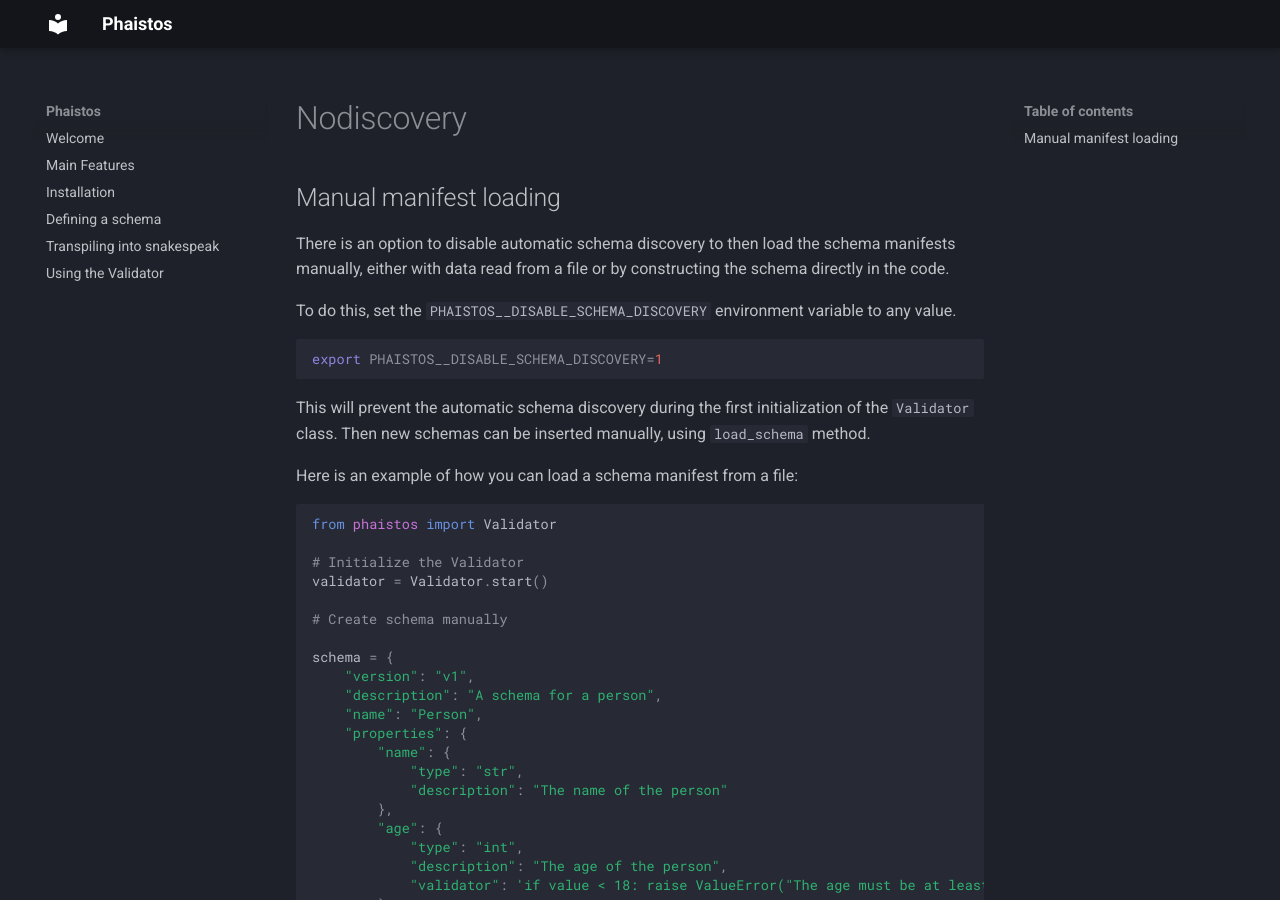
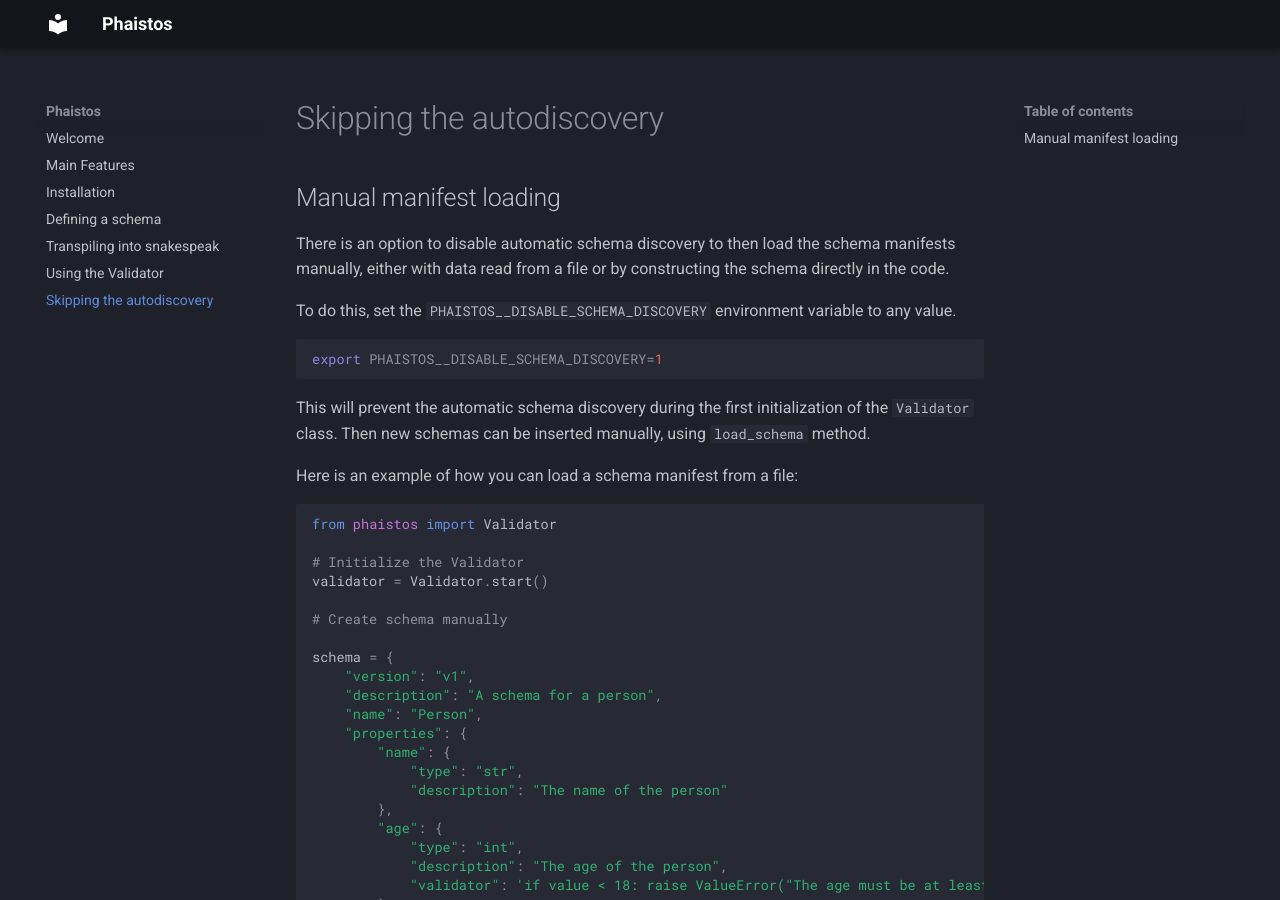
Before and after one commit to kamilrybacki/Phaistos, an MkDocs documentation site: the page built from docs/skipping-autodiscovery.md, in a window 1280 px wide and 900 px high. Built offline with MkDocs 1.6.1 and Material for MkDocs 9.7.7, drawn with Linux system fonts in a browser that asks for light colours.

Commit message:
Rename docs

```diff
--- a/mkdocs.yml
+++ b/mkdocs.yml
@@ -21,6 +21,7 @@
   - Defining a schema: schema.md
   - Transpiling into snakespeak: transpiler.md
   - Using the Validator: validator.md
+  - Skipping the autodiscovery: skipping-autodiscovery.md
 markdown_extensions:
   - pymdownx.superfences:
       custom_fences:
```
Also changed, not shown: docs/skipping-autodiscovery.md (renamed from docs/nodiscovery.md).
